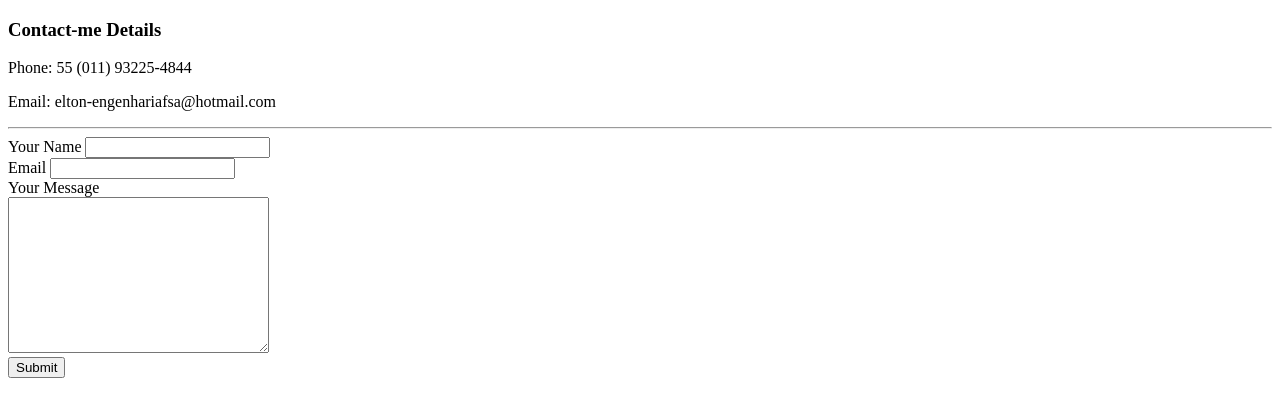
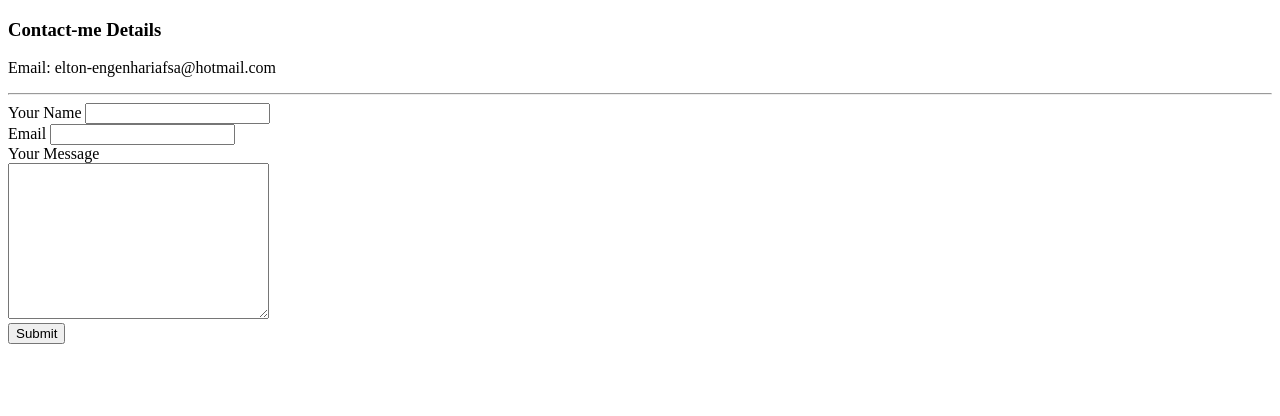
Before and after one commit to eoliveiraBr/cv, a plain HTML site: page contact.html in a window 1280 px wide. Drawn offline with Linux system fonts and the light colour scheme.

Commit message:
Update contact.html

```diff
--- a/contact.html
+++ b/contact.html
@@ -11,7 +11,6 @@
   </head>
   <body>
     <h3>Contact-me Details</h3>
-    <p>Phone: 55 (011) 93225-4844</p>
     <p>Email: elton-engenhariafsa@hotmail.com</p>
     <hr>
     <!-- Metodo post tranfere o conteudo dos campos para o email a ser enviado-->
```
